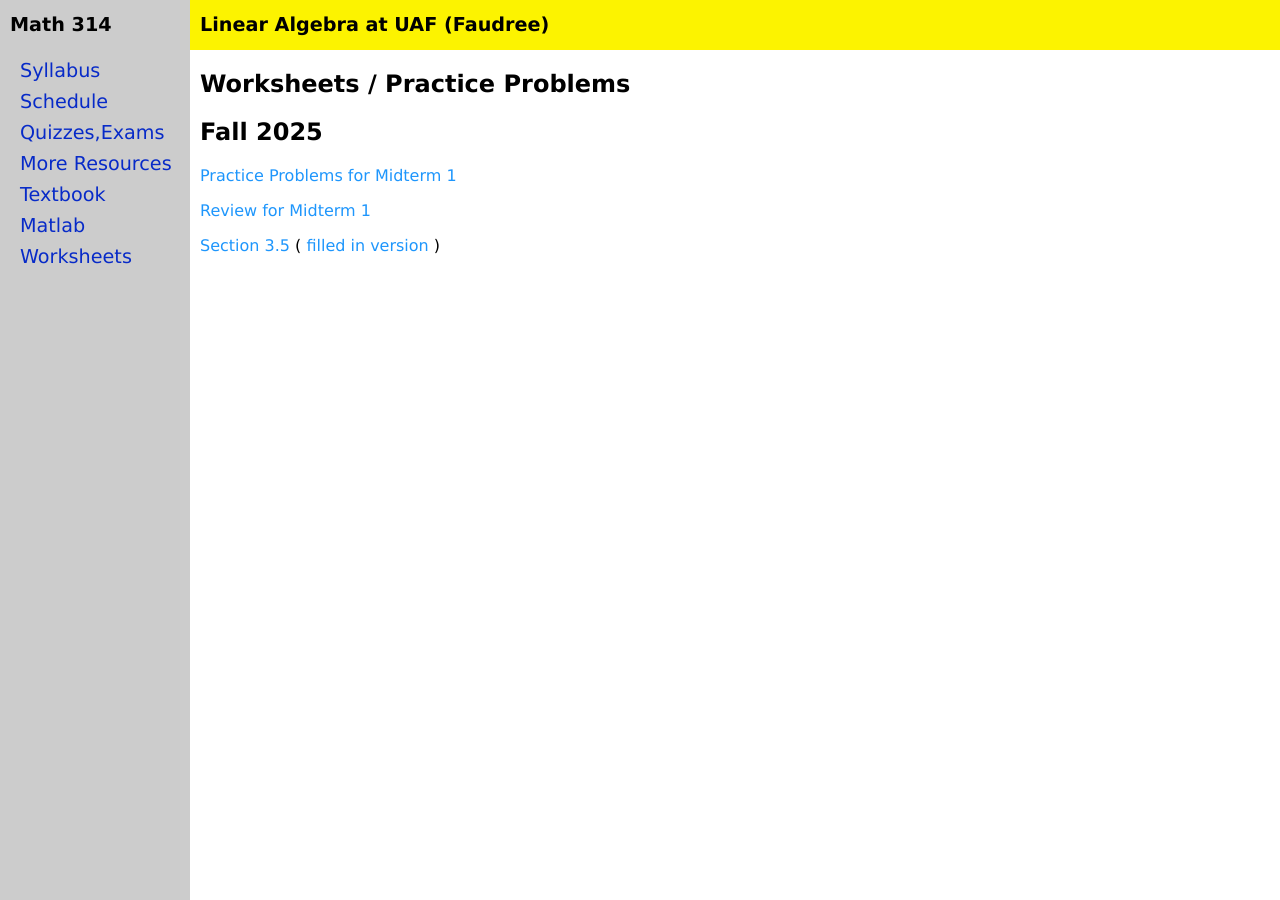
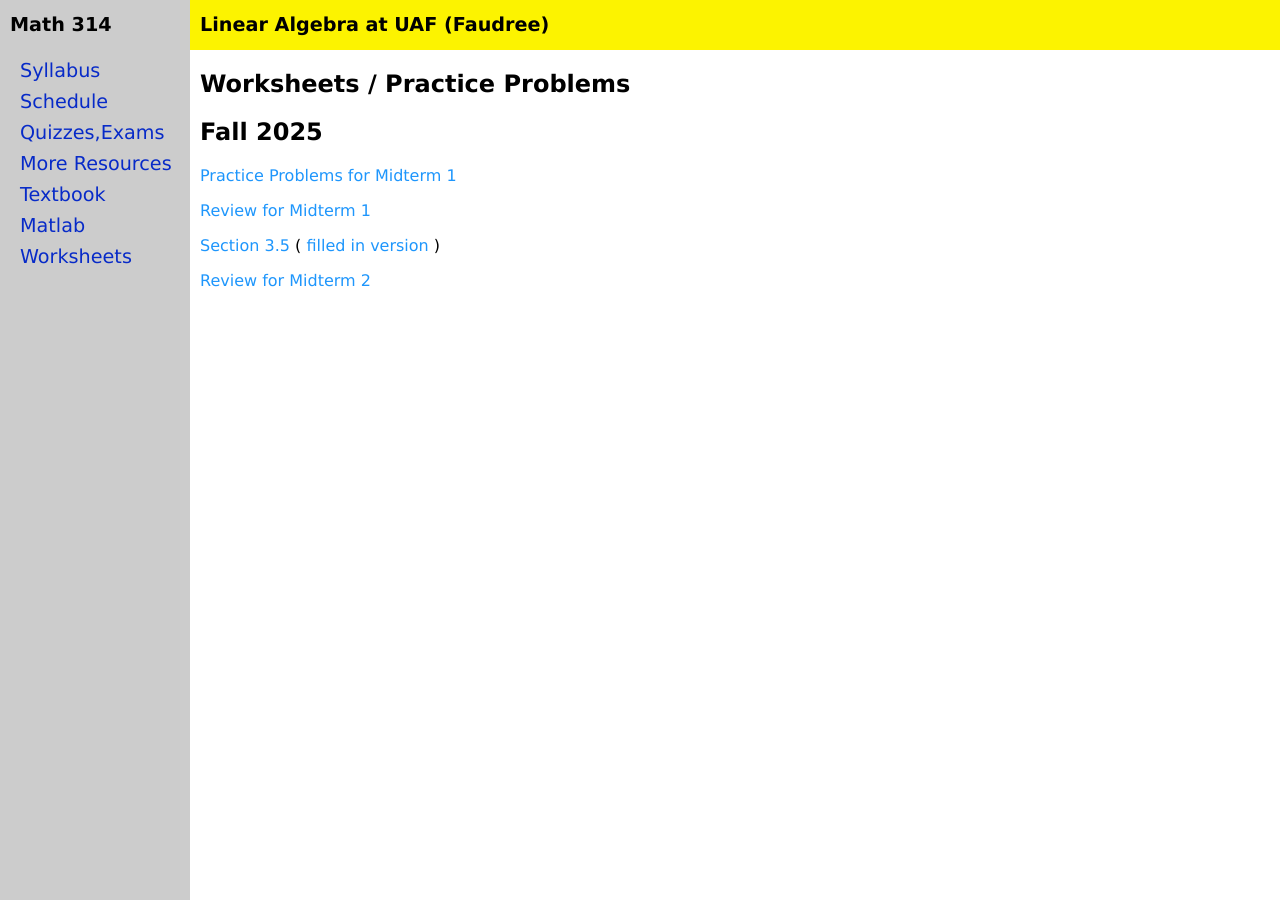
Before and after one commit to jrfaudree/LA, a Jekyll site: the page built from ws25.md, in a window 1280 px wide. Built offline with Jekyll 4.4.1, drawn with Linux system fonts in a browser that asks for light colours.

Commit message:
Update ws25.md

```diff
--- a/ws25.md
+++ b/ws25.md
@@ -11,3 +11,5 @@ title: Worksheets Fall 2025
 [Review for Midterm 1](assets/worksheets/F25/M314F25_M1_Review.pdf)
 
 [Section 3.5](assets/worksheets/F25/S_3_5_examples.pdf) ( [filled in version](assets/worksheets/F25/S_3_5_examples-s.pdf) )
+
+[Review for Midterm 2](assets/worksheets/F25/M314F25_M2_Review.pdf)
```
